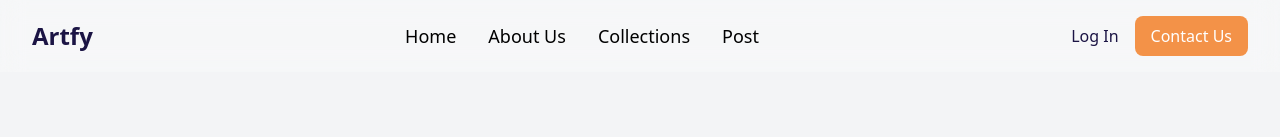
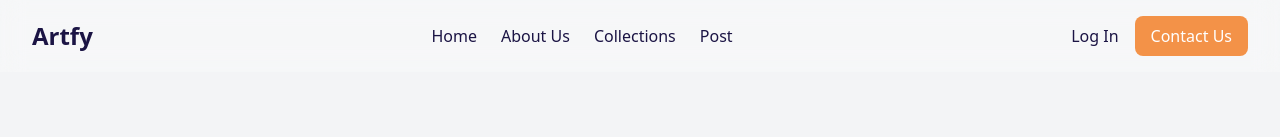
Before and after one commit to DavisKiprotich/DavidZilla-Creatives, a Next.js app: page / in a window 1280 px wide. Shown: the top 137 px of the page. Built offline with nearby package versions, Linux system fonts and the light colour scheme.

Commit message:
Done with styling

```diff
--- a/package.json
+++ b/package.json
@@ -10,6 +10,7 @@
   },
   "dependencies": {
     "framer-motion": "^12.4.4",
+    "lucide-react": "^0.475.0",
     "next": "15.1.7",
     "react": "^19.0.0",
     "react-dom": "^19.0.0",
--- a/src/components/Navbar.js
+++ b/src/components/Navbar.js
@@ -1,11 +1,18 @@
-import React from 'react'
+'use client'
+import React, { useState } from 'react'
 import Link from 'next/link'
+import { Menu, X } from "lucide-react";
 
 const Navbar = () => {
+  const [isOpen, setIsOpen] = useState(false);
   return (
-    <nav className="w-full flex justify-between items-center p-4 px-8 bg-[rgba(255,255,255,0.25)] backdrop-blur-md fixed w-full z-20">
+    <nav className="flex justify-between items-center py-4 px-8 bg-[rgba(255,255,255,0.25)] backdrop-blur-md fixed w-full z-20">
       <div className="text-2xl font-bold text-primary">Artfy</div>
-      <ul className="flex space-x-8 text-lg font-medium">
+
+      <div className="md:hidden" onClick={() => setIsOpen(!isOpen)}>
+        {isOpen ? <X size={30} /> : <Menu size={30} />}
+      </div>
+      <ul className={`md:flex space-x-6 text-primary ${isOpen ? "block" : "hidden"} md:block absolute md:static top-16 left-0 w-full md:w-auto bg-white md:bg-transparent p-4 md:p-0 shadow-md md:shadow-none`}>
         <li><Link href="/">Home</Link></li>
         <li><Link href="/about">About Us</Link></li>
         <li><Link href="/collections">Collections</Link></li>
```
Also changed, not shown: 1 other file (tests, documents, lock files or other folders).
